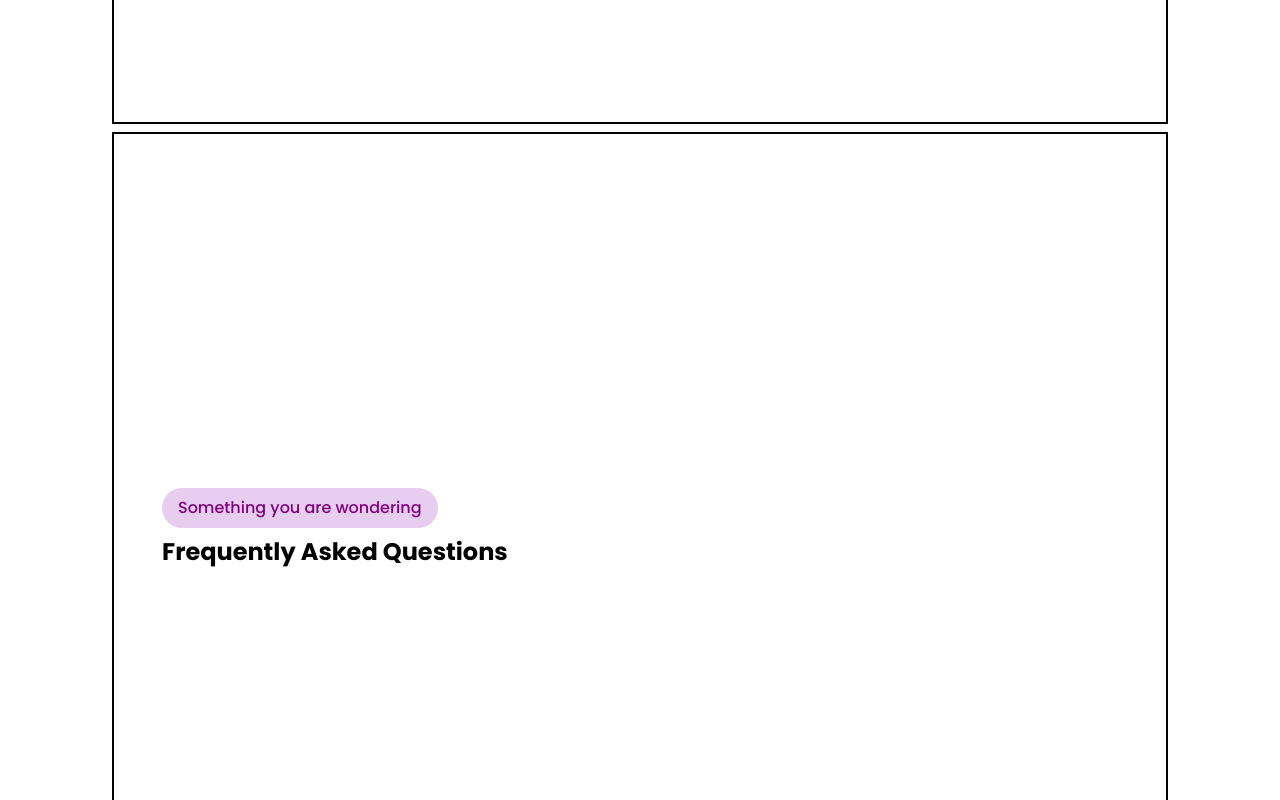
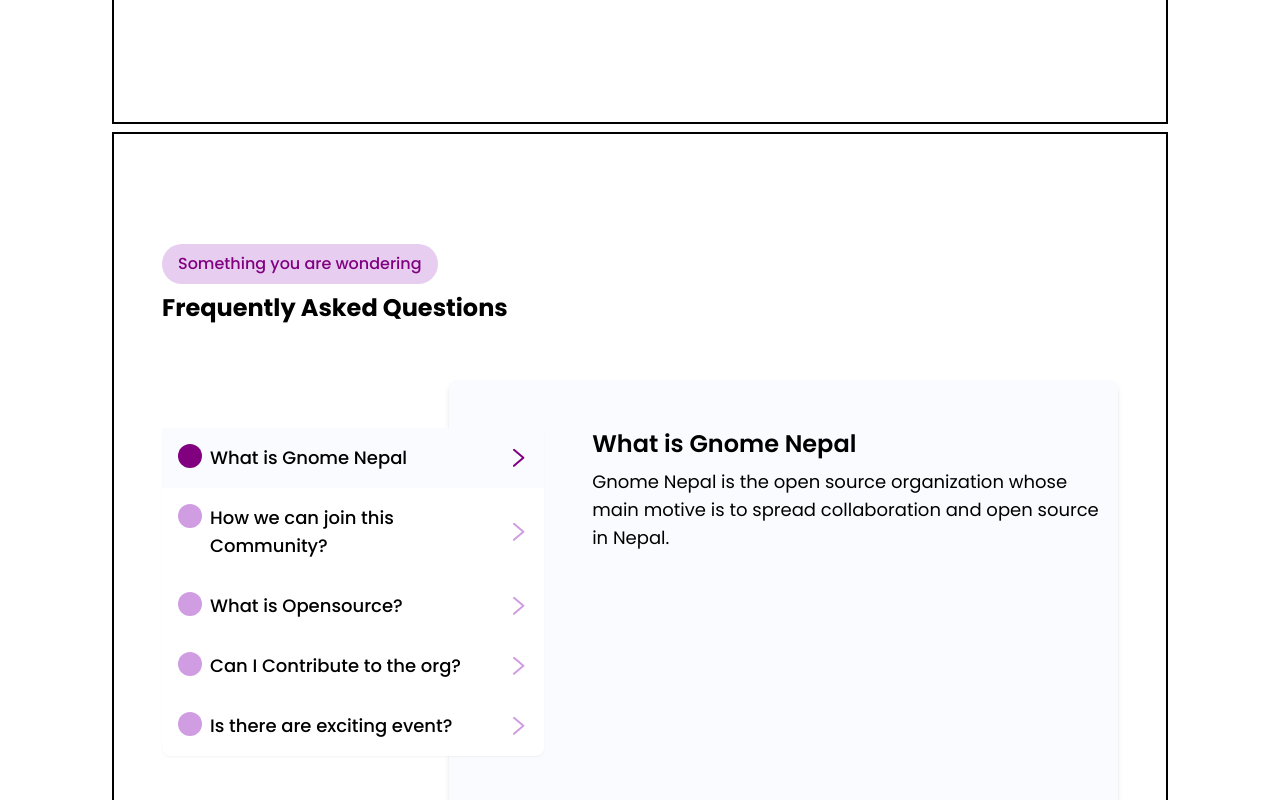
Before and after one commit to GNOME-Nepal/website, a React (Vite) app: page / in a window 1280 px wide. Shown: the part 3180-3980 px from the top of the page. Built offline with nearby package versions, Linux system fonts and the light colour scheme.

Commit message:
feat: added desktop faq version

```diff
--- a/src/components/Accordian.jsx
+++ b/src/components/Accordian.jsx
@@ -3,14 +3,14 @@
 import ArrowIcon from '../assets/ArrowIcon';
 
 const Accordian = ({ items, className, ...props }) => {
-  const [activeIndex, setActiveIndex] = useState(null);
+    const [activeIndex, setActiveIndex] = useState(0);
 
     const handleToggle = (index) => {
         setActiveIndex(activeIndex === index ? null : index);
     };
 
     return (
-    <div className={clsx('w-full max-w-md mx-auto border border-[#d9d9d9] rounded-md', className)}>
+        <div className={clsx('w-full max-w-lg mx-auto border border-[#d9d9d9] rounded-md', className)}>
             {items.map((item, index) => (
                 <div key={index} className="">
                     <button
@@ -19,7 +19,7 @@
                     >
                         <div className="flex justify-between items-center">
                             <div className="flex flex-row gap-2">
-                <div className={clsx('w-6 h-6 flex-shrink-0 rounded-full', {
+                                <div className={clsx('w-6 h-6 flex-shrink-0 rounded-full transition-colors', {
                                     'bg-[purple]': index === activeIndex,
                                     'bg-[#D19DE2]': index !== activeIndex,
                                 })} />
@@ -29,7 +29,7 @@
                                 'text-[purple]': index === activeIndex,
                                 'text-[#D19DE2]': index !== activeIndex,
                             })}>
-                <ArrowIcon className={clsx({
+                                <ArrowIcon className={clsx("transform transition-transform", {
                                     'rotate-180': index === activeIndex,
                                     'rotate-90': index !== activeIndex,
                                 })} />
--- a/src/sections/FAQ.jsx
+++ b/src/sections/FAQ.jsx
@@ -1,7 +1,9 @@
-import React from "react";
+import React, { useState } from "react";
 import Accordian from "../components/Accordian";
+import ArrowIcon from "../assets/ArrowIcon";
+import clsx from "clsx";
 
-const items = [
+const faqs = [
   {
     question: 'What is Gnome Nepal',
     answer: 'Gnome Nepal is the open source organization whose main motive is to spread collaboration and open source in Nepal.',
@@ -24,16 +26,77 @@
   },
 ];
 
+const FAQItem = ({ question, onClick, isActive }) => {
+  return (
+    <div
+      className={clsx("flex justify-between items-center p-4 cursor-pointer hover:bg-gray-100",
+        { "bg-[#fafbff]": isActive }
+      )}
+      onClick={onClick}
+    >
+      <div className="flex flex-row gap-2">
+        <div className={clsx('w-6 h-6 flex-shrink-0 rounded-full transition-colors', {
+          'bg-[purple]': isActive,
+          'bg-[#D19DE2]': !isActive,
+        })} />
+        <span className="text-lg font-medium text-gray-900">{question}</span>
+      </div>
+      <span className={clsx('text-lg font-medium transition-colors', {
+        'text-[purple]': isActive,
+        'text-[#D19DE2]': !isActive,
+      })}>
+        <ArrowIcon className="rotate-90" />
+      </span>
+    </div>
+  );
+};
+
+const FAQList = ({ faqs, activeIndex, setActiveIndex }) => {
+  return (
+    <div className="bg-white shadow-sm rounded-lg">
+      {faqs.map((faq, index) => (
+        <FAQItem
+          key={index}
+          question={faq.question}
+          onClick={() => setActiveIndex(index)}
+          isActive={activeIndex === index}
+        />
+      ))}
+    </div>
+  );
+};
+
+const FAQDesktop = () => {
+  const [activeIndex, setActiveIndex] = useState(0);
+
+  return (
+    <div className="hidden lg:flex flex-row gap-4 w-full relative mt-12">
+      <div className="w-[40%] absolute inset-x-0 top-0 z-10 mt-12">
+        <FAQList faqs={faqs} activeIndex={activeIndex} setActiveIndex={setActiveIndex} />
+      </div>
+      <div className="w-[80%] p-4 bg-[#fafbff] min-h-[55vh] rounded-lg shadow-md ml-[30%] pl-[15%] pt-[5%]">
+        {activeIndex !== null && (
+          <div >
+            <h3 className="text-2xl font-semibold mb-2">{faqs[activeIndex].question}</h3>
+            <p className="text-lg text-gray-700">{faqs[activeIndex].answer}</p>
+          </div>
+        )}
+      </div>
+    </div>
+  );
+};
+
 
 const FAQ = () => {
   return (
     <>
-      <section id="faq" className="min-h-[100vh] border-2 w-full h-full items-center justify-center flex flex-col sm:items-start px-4 sm:px-12 py-12">
+      <section id="faq" className="min-h-[100vh] border-2 w-full h-full items-center justify-center flex flex-col lg:items-start px-4 sm:px-12 py-12">
         <div className="text-[purple] font-medium rounded-[50px] text-center py-2 p-4 bg-[#e7cdf0] border-r-[50%]">Something you are wondering</div>
-        <h1 className="text-2xl font-bold my-2 hidden sm:block">Frequently Asked Questions</h1>
-        <h1 className="text-2xl font-bold my-2 block sm:hidden">FAQs</h1>
+        <h1 className="text-2xl font-bold my-2 hidden lg:block">Frequently Asked Questions</h1>
+        <h1 className="text-2xl font-bold my-2 block lg:hidden">FAQs</h1>
 
-        <Accordian items={items} className="block sm:hidden mt-8" />
+        <Accordian items={faqs} className="block lg:hidden mt-8" />
+        <FAQDesktop />
       </section>
     </>
   );
```
Lines whose indentation alone changed are shown as unchanged.
